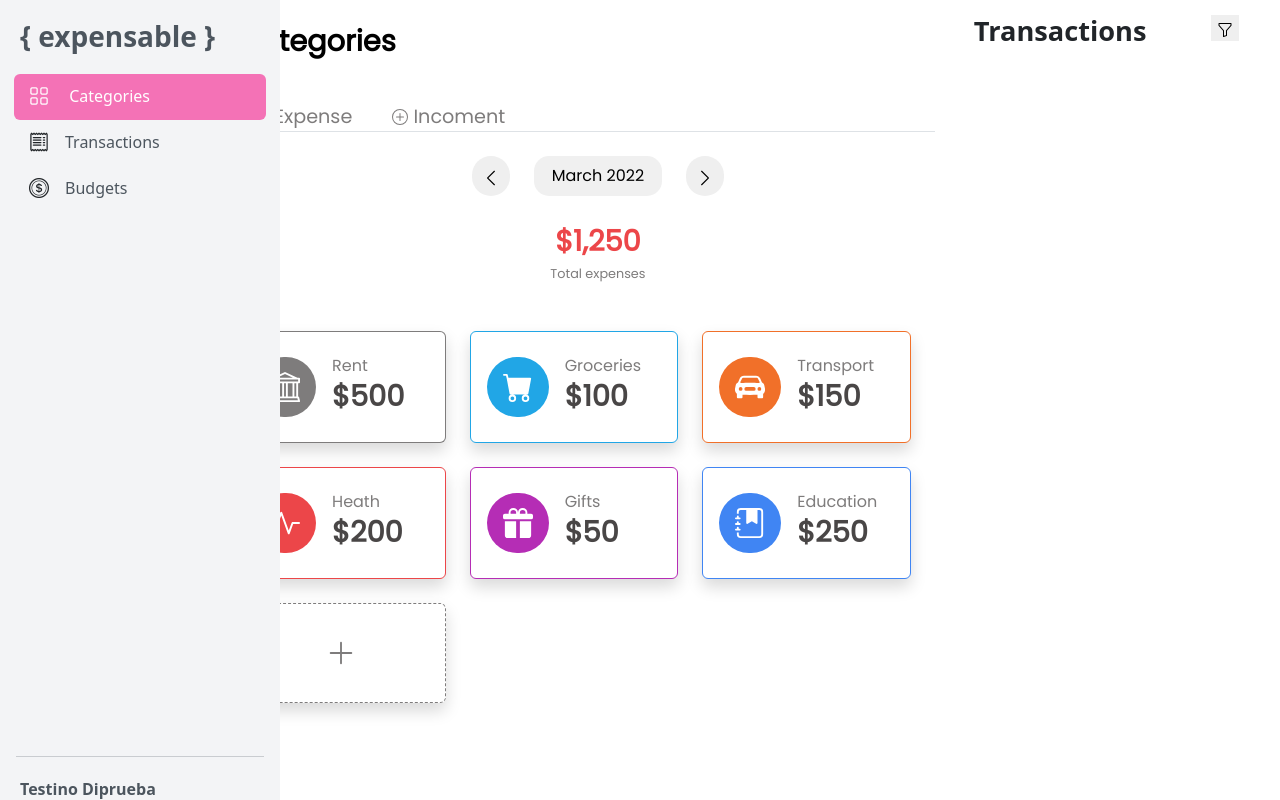
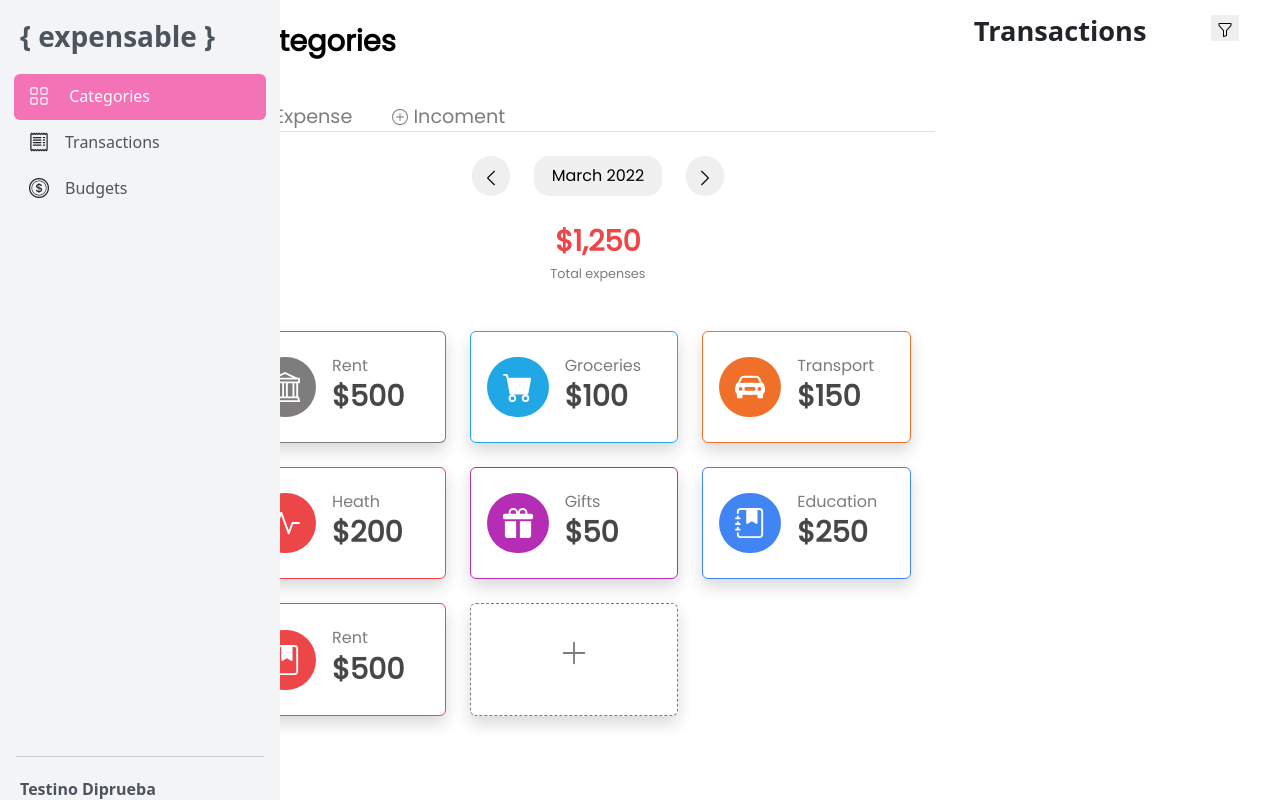
Before and after one commit to saral2829/Proyecto-Transacciones, an Angular app: page / in a window 1280 px wide. Built offline with nearby package versions, Linux system fonts and the light colour scheme.

Commit message:
Funcionalidad del boton create del modal

```diff
--- a/src/app/Componente/category/category.component.css
+++ b/src/app/Componente/category/category.component.css
@@ -3,6 +3,15 @@
 }
 @import url("https://fonts.googleapis.com/css2?family=Poppins&display=swap");
 :host {
+  --red: #ec4649;
+  --dark-orange: #f17029;
+  --orange: #eb9829;
+  --dark-green: #23b882;
+  --green: #25b7a6;
+  --sky-blue: #20b6d2;
+  --dark-sky-blue: #21a6e6;
+  --blue: #4085f3;
+
   --red-color: #ec4649;
   --purple-color: rgb(181, 45, 181);
   --gris-color: rgba(84, 81, 81, 0.752);
@@ -11,6 +20,74 @@
   --blue-color: #4085f3;
   --gris-light-color: rgba(129, 126, 126, 0.338);
 }
+
+/* ******* */
+
+/* red */
+.color-red .card {
+  border-color: var(--red);
+}
+.color-red .icon-cat {
+  background-color: var(--red);
+}
+
+/* dark-orange */
+.color-dark-orange .card {
+  border-color: var(--dark-orange);
+}
+.color-dark-orange .icon-cat {
+  background-color: var(--dark-orange);
+}
+
+/* orange */
+.color-orange .card {
+  border-color: var(--orange);
+}
+.color-orange .icon-cat {
+  background-color: var(--orange);
+}
+
+/* dark-green */
+.color-dark-green .card {
+  border-color: var(--dark-green);
+}
+.color-dark-green .icon-cat {
+  background-color: var(--dark-green);
+}
+
+/* green */
+.color-green .card {
+  border-color: var(--green);
+}
+.color-green .icon-cat {
+  background-color: var(--green);
+}
+
+/* sky-blue */
+.color-sky-blue .card {
+  border-color: var(--sky-blue);
+}
+.color-sky-blue .icon-cat {
+  background-color: var(--sky-blue);
+}
+
+/* dark-sky-blue */
+.color-dark-sky-blue .card {
+  border-color: var(--dark-sky-blue);
+}
+.color-dark-sky-blue .icon-cat {
+  background-color: var(--dark-sky-blue);
+}
+
+/* blue */
+.color-blue .card {
+  border-color: var(--blue);
+}
+.color-blue .icon-cat {
+  background-color: var(--blue);
+}
+
+/* ******* */
 
 /*BACKGROUND ICONOS*/
 .circle-red {
--- a/src/app/Componente/category/category.component.html
+++ b/src/app/Componente/category/category.component.html
@@ -292,6 +292,46 @@
     </div>
 
     <div class="row">
+      <div
+        *ngFor="let category of categories"
+        class="col-xl-4 col-md-6 mb-4"
+        [ngClass]="'color-' + category.color"
+      >
+        <div class="card border-center-info shadow h-100 py-2">
+          <div class="card-body">
+            <div class="d-flex justify-content-left align-items-center">
+              <div class="px-3 icon-cat">
+                <svg
+                  xmlns="http://www.w3.org/2000/svg"
+                  width="30"
+                  height="30"
+                  fill="currentColor"
+                  class="bi bi-journal-bookmark-fill"
+                  viewBox="0 0 16 16"
+                >
+                  <path
+                    fill-rule="evenodd"
+                    d="M6 1h6v7a.5.5 0 0 1-.757.429L9 7.083 6.757 8.43A.5.5 0 0 1 6 8V1z"
+                  />
+                  <path
+                    d="M3 0h10a2 2 0 0 1 2 2v12a2 2 0 0 1-2 2H3a2 2 0 0 1-2-2v-1h1v1a1 1 0 0 0 1 1h10a1 1 0 0 0 1-1V2a1 1 0 0 0-1-1H3a1 1 0 0 0-1 1v1H1V2a2 2 0 0 1 2-2z"
+                  />
+                  <path
+                    d="M1 5v-.5a.5.5 0 0 1 1 0V5h.5a.5.5 0 0 1 0 1h-2a.5.5 0 0 1 0-1H1zm0 3v-.5a.5.5 0 0 1 1 0V8h.5a.5.5 0 0 1 0 1h-2a.5.5 0 0 1 0-1H1zm0 3v-.5a.5.5 0 0 1 1 0v.5h.5a.5.5 0 0 1 0 1h-2a.5.5 0 0 1 0-1H1z"
+                  />
+                </svg>
+              </div>
+              <div class="px-3">
+                <h3 class="text-category">{{ category.name }}</h3>
+                <p class="mont-category">
+                  <span>${{ category.total }}</span>
+                </p>
+              </div>
+            </div>
+          </div>
+        </div>
+      </div>
+
       <div class="col-xl-4 col-md-6 mb-4">
         <div
           class="card border-center-info shadow h-100 py-2 w-100 border-plus"
@@ -315,12 +355,10 @@
                   </svg>
                 </div>
               </div>
-
             </div>
           </div>
         </div>
       </div>
-
     </div>
   </section>
 </div>
@@ -328,4 +366,5 @@
 <app-create-new-category
   [visible]="visibleNewCategoryPopup"
   (onClose)="closePopup()"
+  (onCreate)="createCategory($event)"
 ></app-create-new-category>
--- a/src/app/Componente/category/category.component.ts
+++ b/src/app/Componente/category/category.component.ts
@@ -1,16 +1,65 @@
 import { Component, OnInit } from '@angular/core';
+
+import { Category } from '../../models/category';
 
 @Component({
   selector: 'app-category',
   templateUrl: './category.component.html',
   styleUrls: ['./category.component.css'],
 })
-export class CategoryComponent implements OnInit {
+export class CategoryComponent {
   visibleNewCategoryPopup: boolean = false;
 
-  constructor() {}
-
-  ngOnInit(): void {}
+  categories: Array<Category> = [
+    {
+      id: 1,
+      name: 'Rent',
+      icon: 'rent',
+      type: 'expense',
+      color: 'red',
+      total: '500',
+    },
+    // {
+    //   id: 2,
+    //   name: 'Groceries',
+    //   icon: 'groceries',
+    //   type: 'expense',
+    //   color: 'dark-orange',
+    //   total: '100',
+    // },
+    // {
+    //   id: 3,
+    //   name: 'Transport',
+    //   icon: 'transport',
+    //   type: 'expense',
+    //   color: 'orange',
+    //   total: '150',
+    // },
+    // {
+    //   id: 4,
+    //   name: 'Health',
+    //   icon: 'health',
+    //   type: 'income',
+    //   color: 'dark-green',
+    //   total: '200',
+    // },
+    // {
+    //   id: 5,
+    //   name: 'Gifts',
+    //   icon: 'gifts',
+    //   type: 'income',
+    //   color: 'green',
+    //   total: '50',
+    // },
+    // {
+    //   id: 6,
+    //   name: 'Education',
+    //   icon: 'education',
+    //   type: 'expense',
+    //   color: 'sky-blue',
+    //   total: '250',
+    // },
+  ];
 
   addCategory(): void {
     this.visibleNewCategoryPopup = true;
@@ -19,4 +68,8 @@ export class CategoryComponent implements OnInit {
   closePopup(): void {
     this.visibleNewCategoryPopup = false;
   }
+
+  createCategory(categorie: Category): void {
+    this.categories.push(categorie);
+  }
 }
--- a/src/app/Componente/create-new-category/create-new-category.component.html
+++ b/src/app/Componente/create-new-category/create-new-category.component.html
@@ -140,7 +140,7 @@
     </div>
 
     <div class="popup-footer">
-      <button>Create</button>
+      <button (click)="create()">Create</button>
     </div>
   </div>
 </div>
--- a/src/app/Componente/create-new-category/create-new-category.component.ts
+++ b/src/app/Componente/create-new-category/create-new-category.component.ts
@@ -1,4 +1,6 @@
 import { Component, Input, Output, EventEmitter } from '@angular/core';
+
+import { Category } from '../../models/category';
 
 @Component({
   selector: 'app-create-new-category',
@@ -10,7 +12,22 @@ export class CreateNewCategoryComponent {
 
   @Output() onClose = new EventEmitter<boolean>();
 
+  @Output() onCreate = new EventEmitter<Category>();
+
   close() {
     this.onClose.emit();
   }
+
+  create(): void {
+    this.onCreate.emit({
+      id: 2,
+      name: 'Groceries',
+      icon: 'groceries',
+      type: 'expense',
+      color: 'dark-orange',
+      total: '100',
+    });
+
+    this.close();
+  }
 }
--- /dev/null
+++ b/src/app/models/category.ts
@@ -0,0 +1,8 @@
+export interface Category {
+  id: number;
+  name: string;
+  icon: string;
+  type: 'expense' | 'income';
+  color: string;
+  total: string;
+}
```
